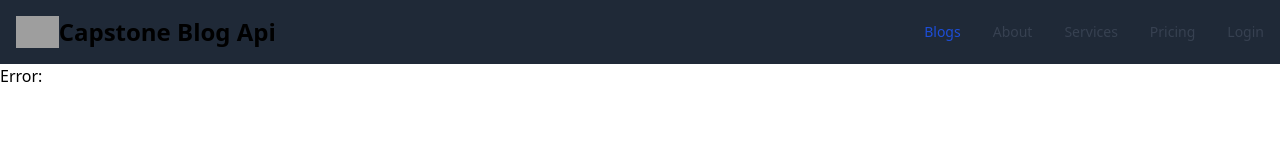
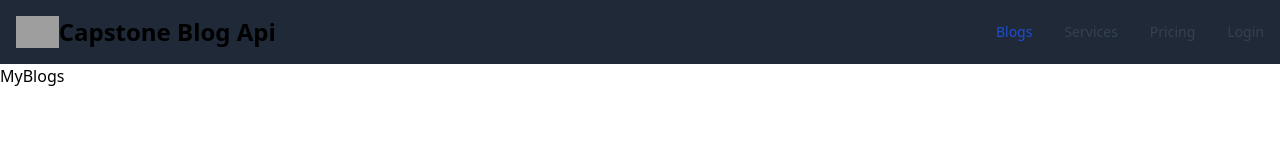
Before and after one commit to nurdoganbahadir/Capstone-BlogApi, a React (Create React App) app in the folder frontend/: page /blogs/myblogs in a window 1280 px wide. Shown: the top 160 px of the page. Built offline with nearby package versions, Linux system fonts and the light colour scheme; no server answers; grey boxes are pictures that could not be loaded.

Commit message:
myblogs up

```diff
--- a/frontend/src/components/Navbar.jsx
+++ b/frontend/src/components/Navbar.jsx
@@ -64,14 +64,19 @@ const Navbar = () => {
                 Blogs
               </a>
             </li>
+            {username ? (
               <li>
                 <a
-                href="/about"
+                  href="/blogs/myblogs"
                   className="block py-2 pr-4 pl-3 text-gray-700 rounded hover:bg-gray-100 md:hover:bg-transparent md:border-0 md:hover:text-blue-700 md:p-0 dark:text-gray-400 md:dark:hover:text-white dark:hover:bg-gray-700 dark:hover:text-white md:dark:hover:bg-transparent"
                 >
-                About
+                  My Blogs
                 </a>
               </li>
+            ) : (
+              ""
+            )}
+
             <li>
               <a
                 href="/services"
--- /dev/null
+++ b/frontend/src/pages/MyBlogs.jsx
@@ -0,0 +1,9 @@
+import React from 'react'
+
+function MyBlogs() {
+  return (
+    <div>MyBlogs</div>
+  )
+}
+
+export default MyBlogs
--- a/frontend/src/router/AppRouter.jsx
+++ b/frontend/src/router/AppRouter.jsx
@@ -4,6 +4,7 @@ import Home from "../pages/Home";
 import Login from "../pages/Login";
 import Register from "../pages/Register";
 import BlogDetail from "../pages/BlogDetail";
+import MyBlogs from "../pages/MyBlogs";
 
 const AppRouter = () => {
   return (
@@ -14,6 +15,7 @@ const AppRouter = () => {
         <Route path="/auth/login" element={<Login />} />
         <Route path="/users" element={<Register />} />
         <Route path="/blogs/:id" element={<BlogDetail />} />
+        <Route path="/blogs/myblogs" element={<MyBlogs />} />
       </Routes>
     </BrowserRouter>
   );
```
Lines whose indentation alone changed are shown as unchanged.
